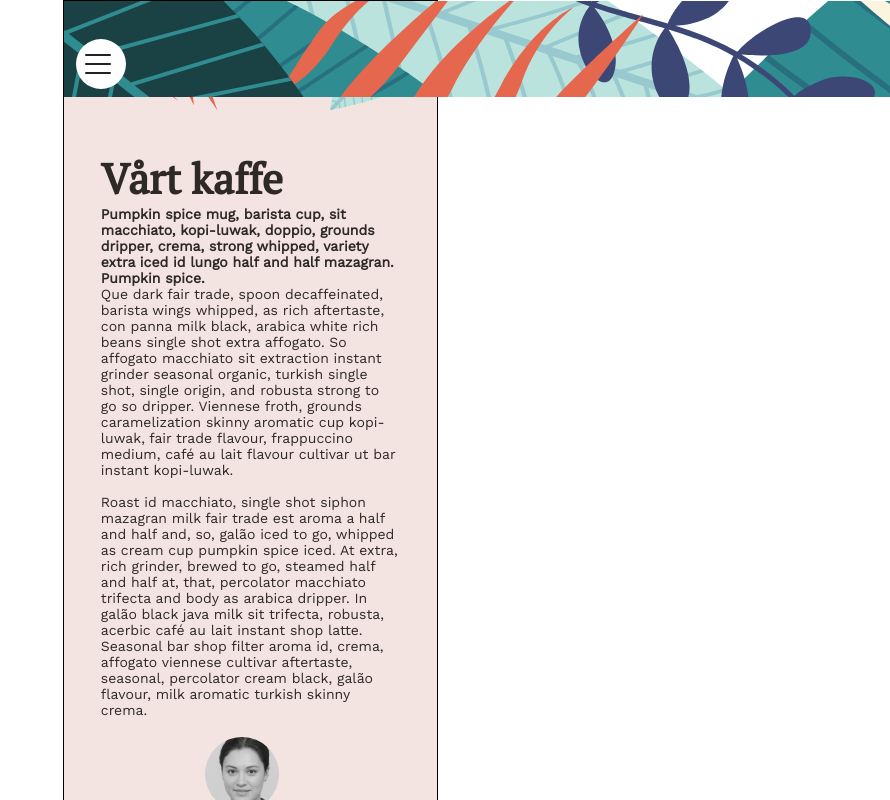
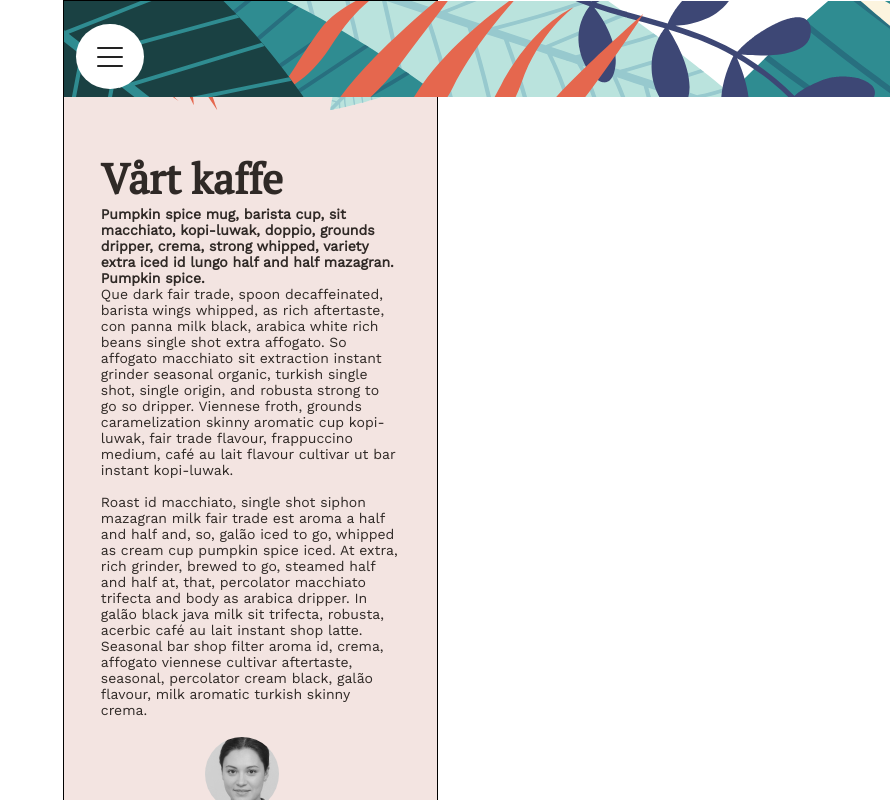
Before and after one commit to jensengbg-johanna-ohrnberg/airBean-by-IronPants, a Vue app in the folder airbean/: page /about in a window 1280 px wide. Shown: the top 800 px of the page, without its empty margins (390-1280 px from the left). Built offline with nearby package versions, Linux system fonts and the light colour scheme.

Commit message:
Update MenuButton.vue

```diff
--- a/airbean/src/components/MenuButton.vue
+++ b/airbean/src/components/MenuButton.vue
@@ -1,12 +1,10 @@
 <template>
-  <div id="burger"
-      :class="{ 'active' : isBurgerMenuActive }"
-      @click.prevent="toggle">
-
-        <button type="button" class="burger-button" title="Menu">
-          <img src="../assets/graphics/navicon.svg" alt="navicon">
-        </button>
-
+  <div
+    id="burger"
+    :class="{ active: isBurgerMenuActive }"
+    @click.prevent="toggle"
+  >
+    <img src="../assets/graphics/navicon.svg" alt="navicon" />
   </div>
 </template>
 <script>
@@ -14,19 +12,19 @@ import { store, mutations } from '../store/index'
 
 export default {
   computed: {
-    isBurgerMenuActive () {
+    isBurgerMenuActive() {
       return store.isNavOpen
     }
   },
   methods: {
-    toggle () {
+    toggle() {
       mutations.toggleNav()
     }
   }
 }
 </script>
 
-<style>
+<style scoped>
 .hidden {
   visibility: hidden;
 }
@@ -35,32 +33,16 @@ export default {
   cursor: pointer;
   margin-top: 12px;
   margin-left: 6px;
-  }
-
-  button:focus {
   outline: 0;
 }
 
-  .burger-button {
-    position: relative;
-    height: 30px;
-    width: 32px;
-    display: block;
-    z-index: 999;
-    border: 0;
-    border-radius: 0;
-    background-color: transparent;
-    pointer-events: all;
-    transition: transform .6s cubic-bezier(.165,.84,.44,1);
-  }
-
 #burger {
-    background-color: #FFFFFF;
+  background-color: #ffffff;
   border-radius: 50%;
-    width: 50px;
-    height: 50px;
-    margin-top: 5px;
-    margin-left: 0;
+  padding: 1.4rem 1.3rem;
   cursor: pointer;
+  display: flex;
+  justify-content: center;
+  align-items: center;
 }
 </style>
```
Lines whose indentation alone changed are shown as unchanged.
